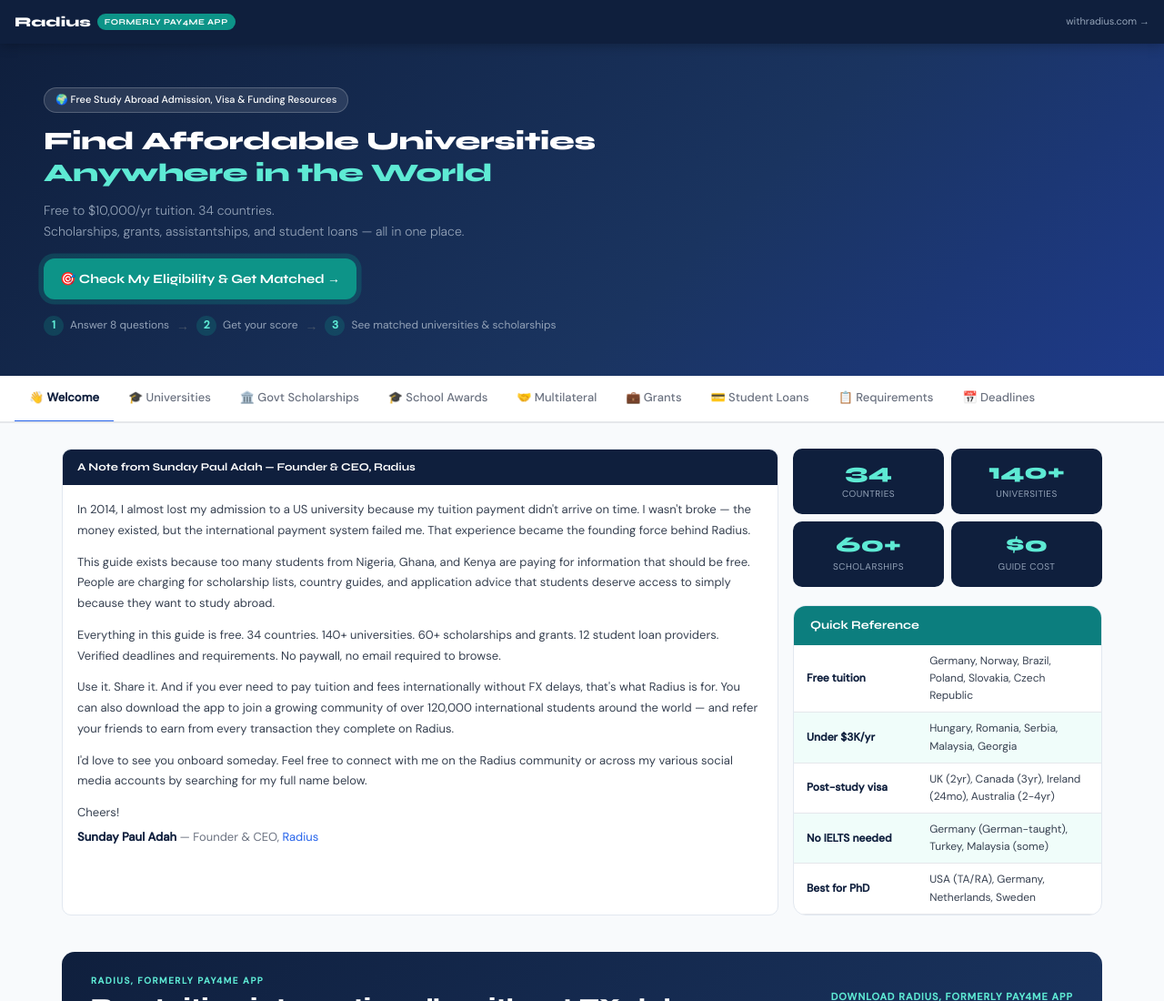
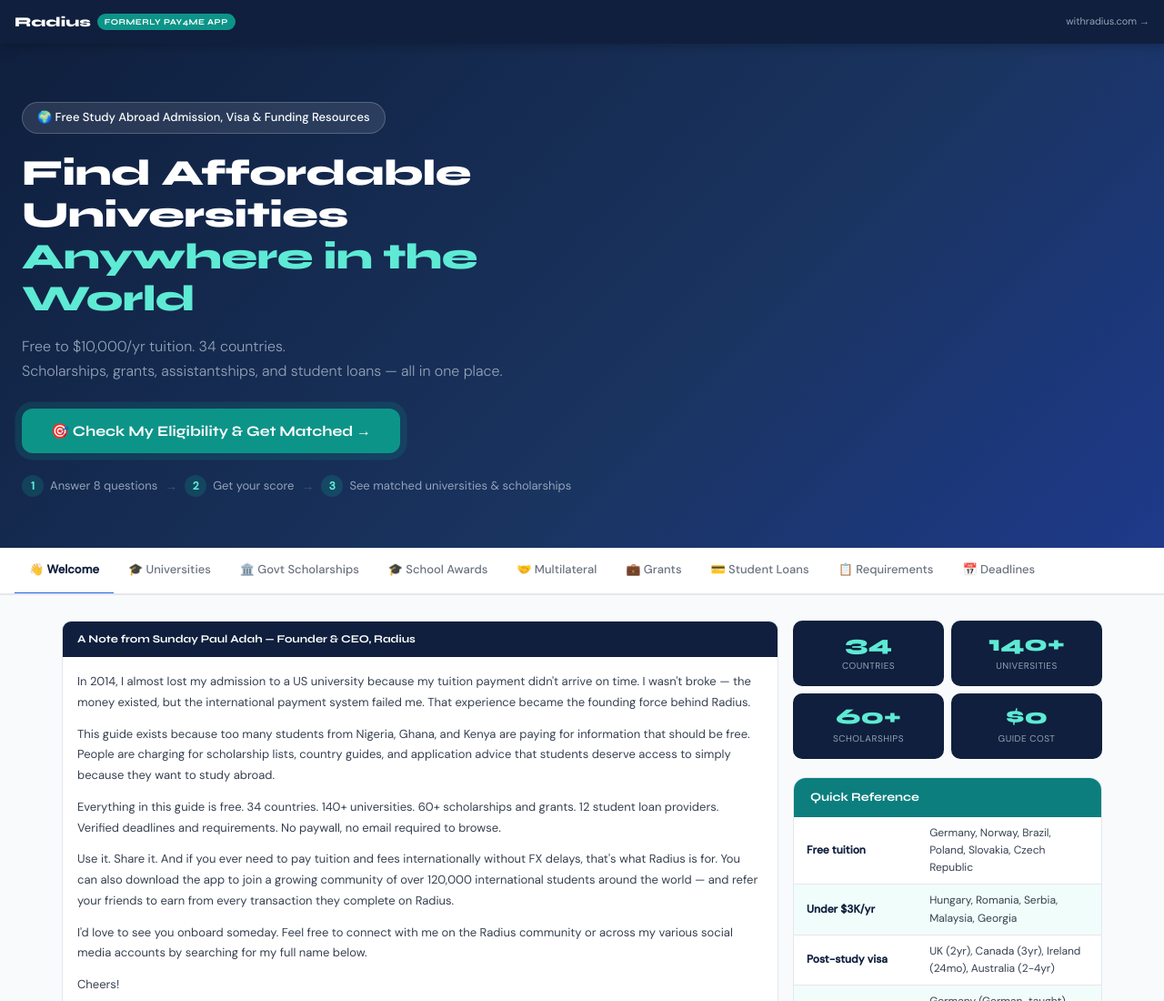
Before and after one commit to sundaypauladah/study-abroad-guide, a plain HTML site: page index.html in a window 1280 px wide. Shown: the top 1100 px of the page at 91% size. Drawn offline with nearby package versions, Linux system fonts and the light colour scheme.

Commit message:
Update index.html

```diff
--- a/index.html
+++ b/index.html
@@ -72,16 +72,16 @@
 .topbar-logo span{background:var(--teal-lt);color:white;font-size:10px;font-weight:700;padding:2px 8px;border-radius:20px;letter-spacing:1px;text-transform:uppercase}
 .topbar-link{color:#94a3b8;font-size:13px;text-decoration:none}.topbar-link:hover{color:white}
 /* HERO */
-.hero{background:linear-gradient(135deg,var(--navy) 0%,var(--navy2) 60%,#1e3a8a 100%);color:white;padding:56px 0 48px;position:relative;overflow:hidden;width:100%;box-sizing:border-box}
+.hero{background:linear-gradient(135deg,var(--navy) 0%,var(--navy2) 60%,#1e3a8a 100%);color:white;padding:72px 0 64px;position:relative;overflow:hidden;width:100%;box-sizing:border-box}
 .hero-inner{max-width:1200px;margin:0 auto;position:relative}
-.hero-badge{display:inline-flex;align-items:center;gap:6px;background:rgba(255,255,255,.1);border:1px solid rgba(255,255,255,.2);border-radius:20px;padding:5px 14px;font-size:12px;font-weight:500;margin-bottom:20px}
-.hero h1{font-family:'Syne',sans-serif;font-size:clamp(22px,3.5vw,36px);font-weight:800;line-height:1.2;margin-bottom:14px;letter-spacing:-0.5px}
+.hero-badge{display:inline-flex;align-items:center;gap:6px;background:rgba(255,255,255,.1);border:1px solid rgba(255,255,255,.2);border-radius:20px;padding:7px 18px;font-size:14px;font-weight:500;margin-bottom:24px}
+.hero h1{font-family:'Syne',sans-serif;font-size:clamp(32px,4.5vw,56px);font-weight:800;line-height:1.15;margin-bottom:18px;letter-spacing:-1px}
 .hero h1 em{font-style:normal;color:#5eead4}
-.hero-sub{font-size:14px;color:#94a3b8;max-width:620px;margin-bottom:22px;font-weight:300;line-height:1.7}
+.hero-sub{font-size:18px;color:#94a3b8;max-width:680px;margin-bottom:28px;font-weight:300;line-height:1.7}
 .hero-stats{display:flex;flex-wrap:wrap;gap:32px;margin-bottom:0;padding-top:18px;border-top:1px solid rgba(255,255,255,.1)}
 .hero-stat-n{font-family:'Syne',sans-serif;font-size:28px;font-weight:800;color:#5eead4;line-height:1}
 .hero-stat-l{font-size:12px;color:#94a3b8;margin-top:3px}
-.checker-hero-btn{background:#0d9488;color:white;border:none;padding:14px 28px;border-radius:10px;font-family:'Syne',sans-serif;font-weight:700;font-size:15px;cursor:pointer;transition:opacity .2s,transform .15s}
+.checker-hero-btn{background:#0d9488;color:white;border:none;padding:18px 36px;border-radius:12px;font-family:'Syne',sans-serif;font-weight:700;font-size:18px;cursor:pointer;transition:opacity .2s,transform .15s}
 .checker-hero-btn:hover{opacity:.88;transform:translateY(-1px)}
 /* NAV */
 .nav-tabs{background:white;overflow-x:auto;scrollbar-width:none;-webkit-overflow-scrolling:touch;position:relative}
@@ -737,10 +737,10 @@
 
 /* ── HERO REVAMP ── */
 .checker-hero-btn--pulse {
-  font-size:16px;
-  padding:16px 36px;
+  font-size:18px;
+  padding:18px 40px;
   border-radius:12px;
-  margin-bottom:24px;
+  margin-bottom:28px;
   animation:heroPulse 2.5s ease-in-out infinite;
 }
 @keyframes heroPulse {
@@ -1842,6 +1842,55 @@
   }
 }
 /* ══ END CONTENT WIDTH ══ */
+
+/* ══ HERO SIZE OVERRIDE ══ */
+.hero {
+  padding: 64px 0 56px !important;
+}
+.hero-inner {
+  max-width: 680px !important;
+  margin-left: 0 !important;
+  margin-right: auto !important;
+}
+.hero-badge {
+  font-size: 13px !important;
+  padding: 6px 16px !important;
+  margin-bottom: 20px !important;
+}
+.hero h1 {
+  font-size: 40px !important;
+  line-height: 1.15 !important;
+  margin-bottom: 16px !important;
+  letter-spacing: -0.5px !important;
+}
+.hero-sub {
+  font-size: 16px !important;
+  line-height: 1.7 !important;
+  margin-bottom: 28px !important;
+  max-width: 560px !important;
+}
+.checker-hero-btn--pulse {
+  font-size: 16px !important;
+  padding: 15px 32px !important;
+  border-radius: 12px !important;
+  margin-bottom: 24px !important;
+}
+.hero-step {
+  font-size: 13px !important;
+}
+.hero-step-num {
+  width: 24px !important;
+  height: 24px !important;
+  font-size: 12px !important;
+}
+@media (max-width: 768px) {
+  .hero { padding: 44px 0 40px !important; }
+  .hero-inner { max-width: 100% !important; }
+  .hero h1 { font-size: 28px !important; }
+  .hero-sub { font-size: 14px !important; }
+  .checker-hero-btn--pulse { font-size: 15px !important; padding: 14px 24px !important; width: 100% !important; }
+}
+/* ══ END HERO SIZE OVERRIDE ══ */
 </style>
 </head>
 <body>
```
